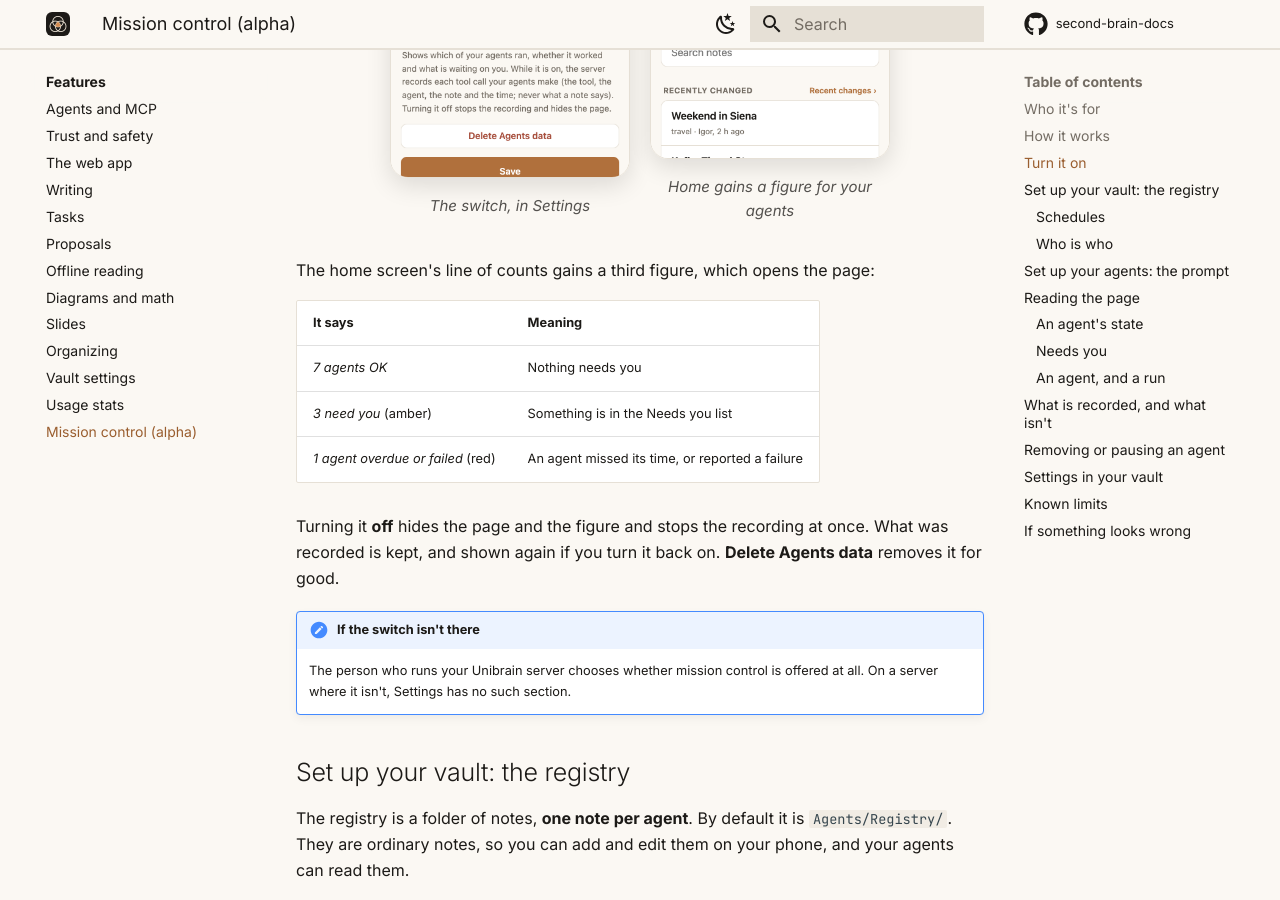
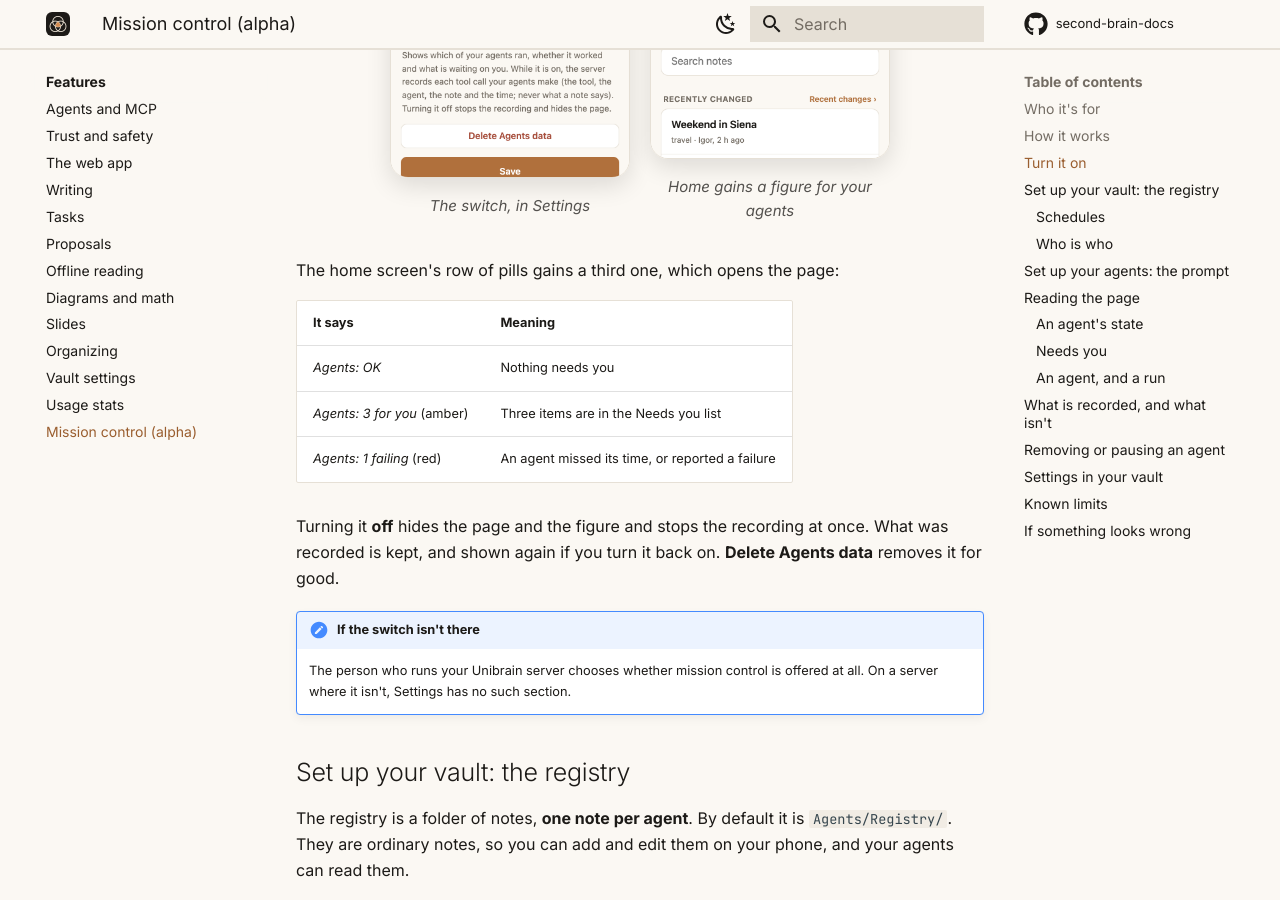
Before and after one commit to blanzp/second-brain-docs, an MkDocs documentation site: the page built from docs/features/mission-control.md, in a window 1280 px wide and 900 px high, scrolled down 2249 px. Built offline with MkDocs 1.6.1 and Material for MkDocs 9.7.7, drawn with Linux system fonts in a browser that asks for light colours; comment, search, counter and statistics services are not loaded.

Commit message:
Home's counts are pills; new wording for the agents one
Screenshots of Home retaken; the web app and mission control pages describe the row of
pills and its three agent states.

Co-Authored-By: Claude Opus 5.5 <noreply@anthropic.com>

```diff
--- a/docs/features/mission-control.md
+++ b/docs/features/mission-control.md
@@ -54,18 +54,18 @@ Open **⚙ Settings**, scroll to **Agents page (alpha)**, choose **On** and save
 <figcaption>The switch, in Settings</figcaption>
 </figure>
 <figure markdown>
-![The home screen's line of counts with a third figure: 3 need you](../assets/images/shot-agents-home.png)
+![The home screen's row of pills with a third one: Agents: 3 for you](../assets/images/shot-agents-home.png)
 <figcaption>Home gains a figure for your agents</figcaption>
 </figure>
 </div>
 
-The home screen's line of counts gains a third figure, which opens the page:
+The home screen's row of pills gains a third one, which opens the page:
 
 | It says | Meaning |
 |---|---|
-| *7 agents OK* | Nothing needs you |
-| *3 need you* (amber) | Something is in the Needs you list |
-| *1 agent overdue or failed* (red) | An agent missed its time, or reported a failure |
+| *Agents: OK* | Nothing needs you |
+| *Agents: 3 for you* (amber) | Three items are in the Needs you list |
+| *Agents: 1 failing* (red) | An agent missed its time, or reported a failure |
 
 Turning it **off** hides the page and the figure and stops the recording at once. What was recorded is kept, and shown again if you turn it back on. **Delete Agents data** removes it for good.
 
```
Also changed, not shown: docs/features/web-app.md (+1 -1 lines), docs/assets/images/shot-agents-home.png, docs/assets/images/shot-home.png, 1 other file.
